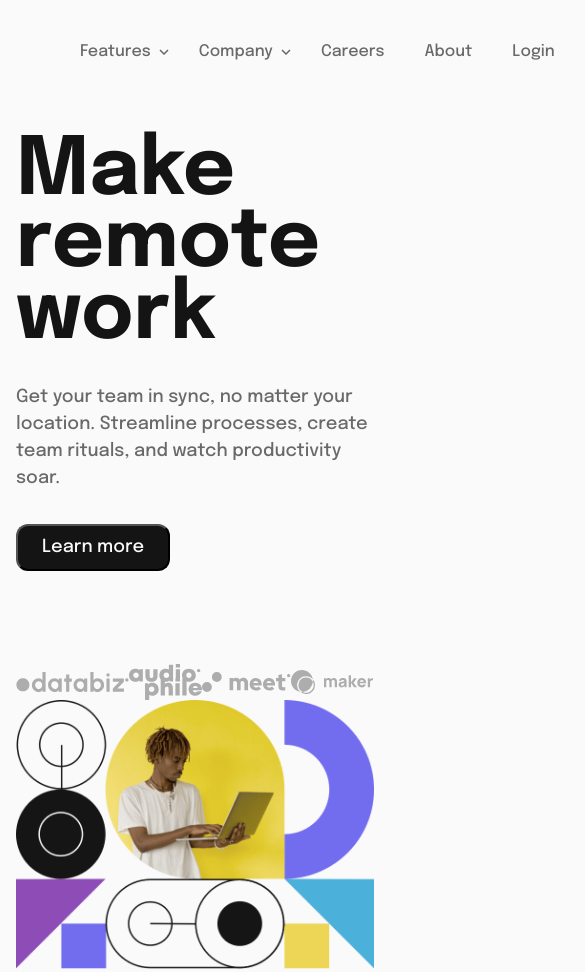
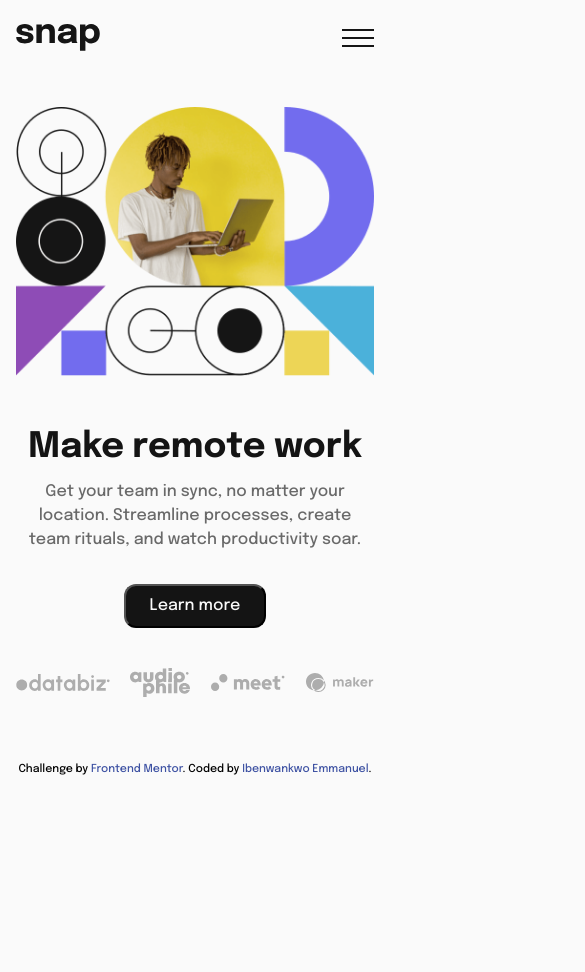
Before and after one commit to Emmaibe/drop-down-navigation, a website built with Vite: page index.html in a window 390 px wide. Shown: the top 972 px of the page, 585 px wide, since content can reach past the window. After the commit the page ends 844 px from the top, so only its background shows below. Built offline with nearby package versions, Linux system fonts and the light colour scheme.

Commit message:
media query

```diff
--- a/index.html
+++ b/index.html
@@ -42,6 +42,7 @@
             <div class="logo">
               <a href="#"><img src="images/logo.svg" alt="logo" /></a>
             </div>
+
             <ul class="primary-nav flex" role="list">
               <li class="drop-down nav-list flex">
                 Features <img src="images/icon-arrow-down.svg" alt="" />
@@ -81,6 +82,27 @@
               <li class="nav-list"><a href="">About</a></li>
             </ul>
           </nav>
+
+          <button
+            class="mobile-nav-toggle"
+            aria-control="primary-nav"
+            aria-expanded="false"
+          >
+            <img
+              class="icon-hamburger"
+              src="images/icon-menu.svg"
+              alt=""
+              aria-controls="true"
+            />
+            <img
+              class="icon-close"
+              src="images/icon-close-menu.svg"
+              alt=""
+              aria-controls="true"
+            />
+            <span class="visually-hidden">Menu</span>
+          </button>
+
           <div class="reg flex">
             <a href="#" class="clr-neutral-200">Login</a>
             <button class="btn clr-neutral-200">Register</button>
@@ -88,11 +110,15 @@
         </header>
 
         <article class="even-columns">
+          <div class="img2">
+            <img src="images/image-hero-mobile.png" alt="image-hero-mobile" />
+          </div>
+
           <section>
             <div class="main">
               <h1 class="clr-neutral-300 fs-400 fw-700">
-                Make <br />
-                remote work
+                Make
+                <span>remote work</span>
               </h1>
               <p class="clr-neutral-200 fs-200">
                 Get your team in sync, no matter your location. Streamline
@@ -130,12 +156,6 @@
                   alt="image-hero-desktop"
                 />
               </div>
-              <div class="img2">
-                <img
-                  src="images/image-hero-mobile.png"
-                  alt="image-hero-mobile"
-                />
-              </div>
             </figure>
           </section>
         </article>
--- a/style.css
+++ b/style.css
@@ -10,6 +10,15 @@
 
   --fw-500: 500;
   --fw-700: 700;
+}
+
+@media (max-width: 50em) {
+  :root {
+    --fs-100: 0.875rem;
+    --fs-200: 1rem;
+    --fs-300: 1.25rem;
+    --fs-400: 9vw;
+  }
 }
 
 /* Box sizing rules */
@@ -84,6 +93,18 @@ a {
 
 /* utility classes */
 
+.visually-hidden {
+  position: absolute;
+  width: 1px;
+  height: 1px;
+  padding: 0;
+  margin: -1px;
+  overflow: hidden;
+  clip: rect(0, 0, 0, 0);
+  white-space: nowrap; /* added line */
+  border: 0;
+}
+
 .clr-neutral-100 {
   color: var(--clr-neutral-100);
 }
@@ -131,6 +152,7 @@ a {
 .even-columns {
   display: flex;
   justify-content: space-between;
+  gap: 1rem;
 }
 
 button {
@@ -183,6 +205,10 @@ ul,
 
 nav {
   gap: 4rem;
+}
+
+.mobile-nav-toggle {
+  display: none;
 }
 
 .hidden {
@@ -242,6 +268,8 @@ ul li:hover {
 
 h1 {
   line-height: 0.9;
+  display: flex;
+  flex-direction: column;
 }
 
 article {
@@ -278,6 +306,30 @@ footer {
     flex-direction: column;
   }
 
+  .mobile-nav-toggle {
+    display: block;
+    border: none;
+    background-color: var(--clr-neutral-100);
+    padding: 0;
+  }
+
+  .icon-close {
+    display: none;
+  }
+
+  .primary-nav,
+  .reg {
+    display: none;
+  }
+
+  article:first-of-type {
+  }
+
+  h1 {
+    flex-direction: row;
+    gap: 0.5rem;
+  }
+
   .img1 {
     display: none;
   }
@@ -285,4 +337,27 @@ footer {
   .img2 {
     display: block;
   }
+
+  article {
+    justify-items: center;
+    align-items: center;
+  }
+
+  .main {
+    display: flex;
+    flex-direction: column;
+    align-items: center;
+    margin: auto;
+    margin-top: 2.5rem;
+  }
+
+  footer {
+    margin-top: 2.5rem;
+    gap: 1.3rem;
+  }
+
+  .main p {
+    margin-top: 1rem;
+    text-align: center;
+  }
 }
```
